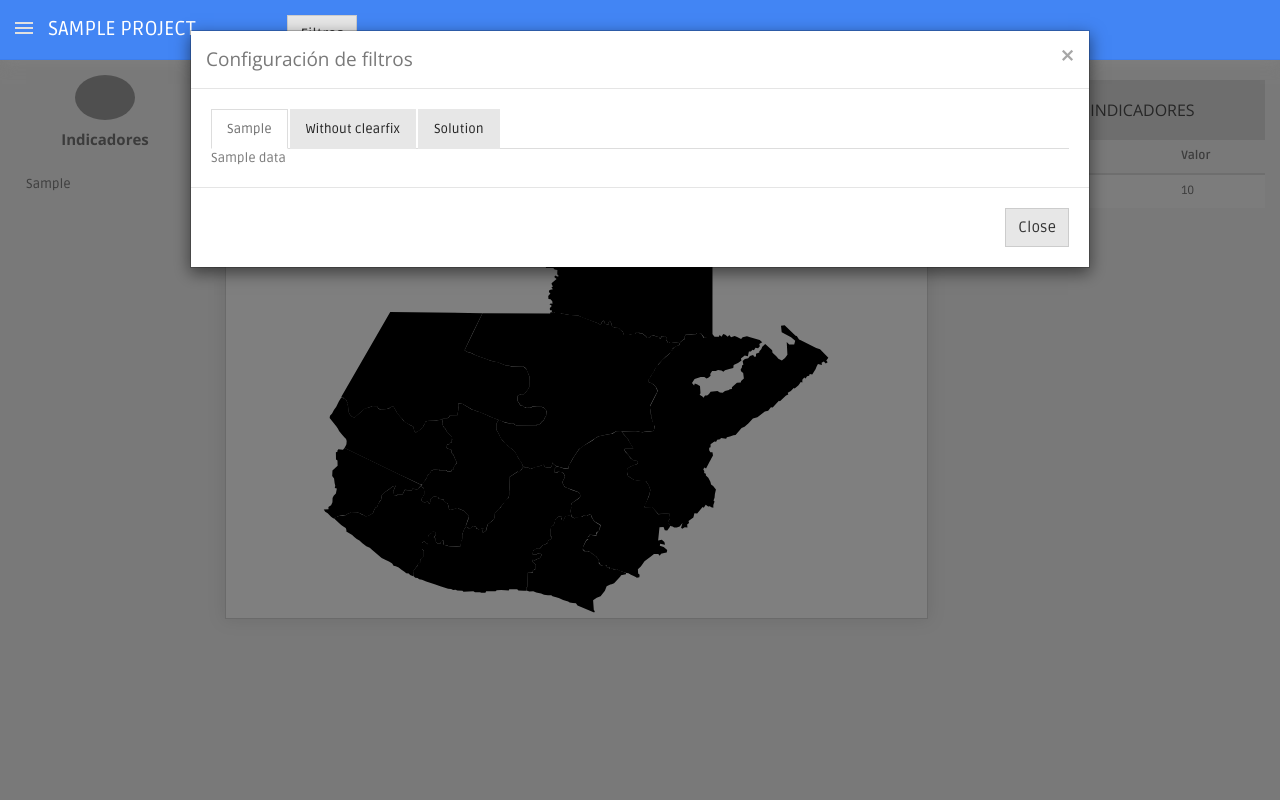
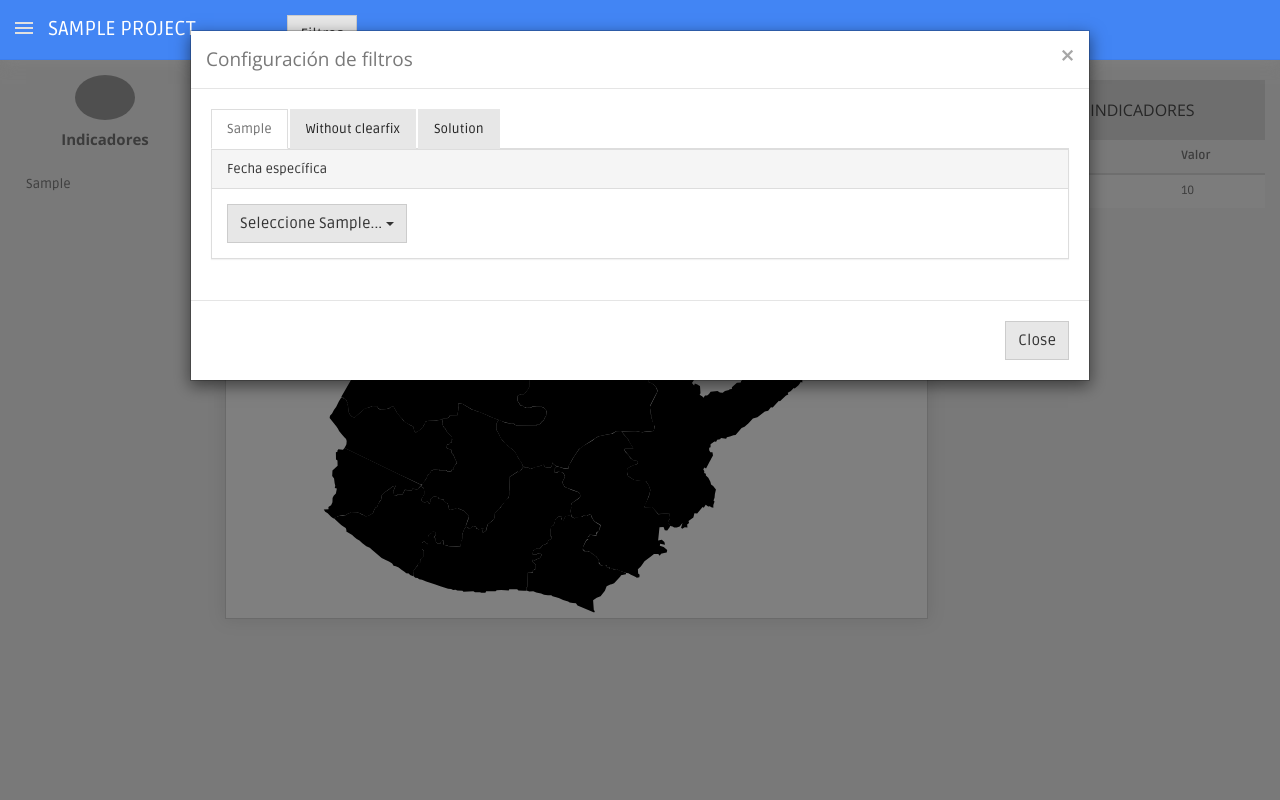
Before and after one commit to TheEnmanuel23/Dashboard_Client, a Django app: template dbi_client_app/templates/base.html in a window 1280 px wide, after a click on "Filtros". Run offline with Django 3.2, Linux system fonts and the light colour scheme; the template is opened without the code that fills it: most values are stand-ins (such as "Sample title", 1, 10 or a date in 2020); some libraries are stand-ins or nearby versions; grey boxes are pictures that could not be loaded.

Commit message:
logre hacer que enlazara un tab header con un tab content, y mostrar en un dropdown los datos en este caso fechas y poner el dropdown dentro de un panel para agrupar los tipos de seleccion de datos

```diff
--- a/dbi_client_app/static/css/style.css
+++ b/dbi_client_app/static/css/style.css
@@ -2265,3 +2265,9 @@ label {
 .modal-backdrop {
     z-index: 1000;
 }
+
+.dropdown-menu {
+    max-height: 400px;
+    overflow: hidden;
+    overflow-y: auto;
+}
--- a/dbi_client_app/templates/base.html
+++ b/dbi_client_app/templates/base.html
@@ -70,9 +70,22 @@
                                 <div class="tab-content ">
                                     {% for filter in filters %}
                                        <div class="tab-pane active" id="{{filter.filtroRow.id_filtro}}">
-                                          {% for data in filter.data %}
-                                            {{data}}
-                                          {% endfor %}
+                                            <div class="panel panel-default">
+                                              <div class="panel-heading">Fecha específica</div>
+                                                <div class="panel-body">
+                                                    <div class="dropdown">
+                                                          <button class="btn btn-default dropdown-toggle" type="button" id="dropdownMenu1" data-toggle="dropdown" aria-haspopup="true" aria-expanded="true">
+                                                            Seleccione {{filter.de_columna}}...
+                                                            <span class="caret"></span>
+                                                          </button>
+                                                          <ul class="dropdown-menu" aria-labelledby="dropdownMenu1">
+                                                            {% for data in filter.data %}
+                                                                    <li><a href="#">{{data}}</a></li>
+                                                            {% endfor %}
+                                                          </ul>
+                                                    </div>
+                                              </div>
+                                            </div>
                                         </div>
                                     {% endfor %}
                                     <div class="tab-pane" id="2">
```
